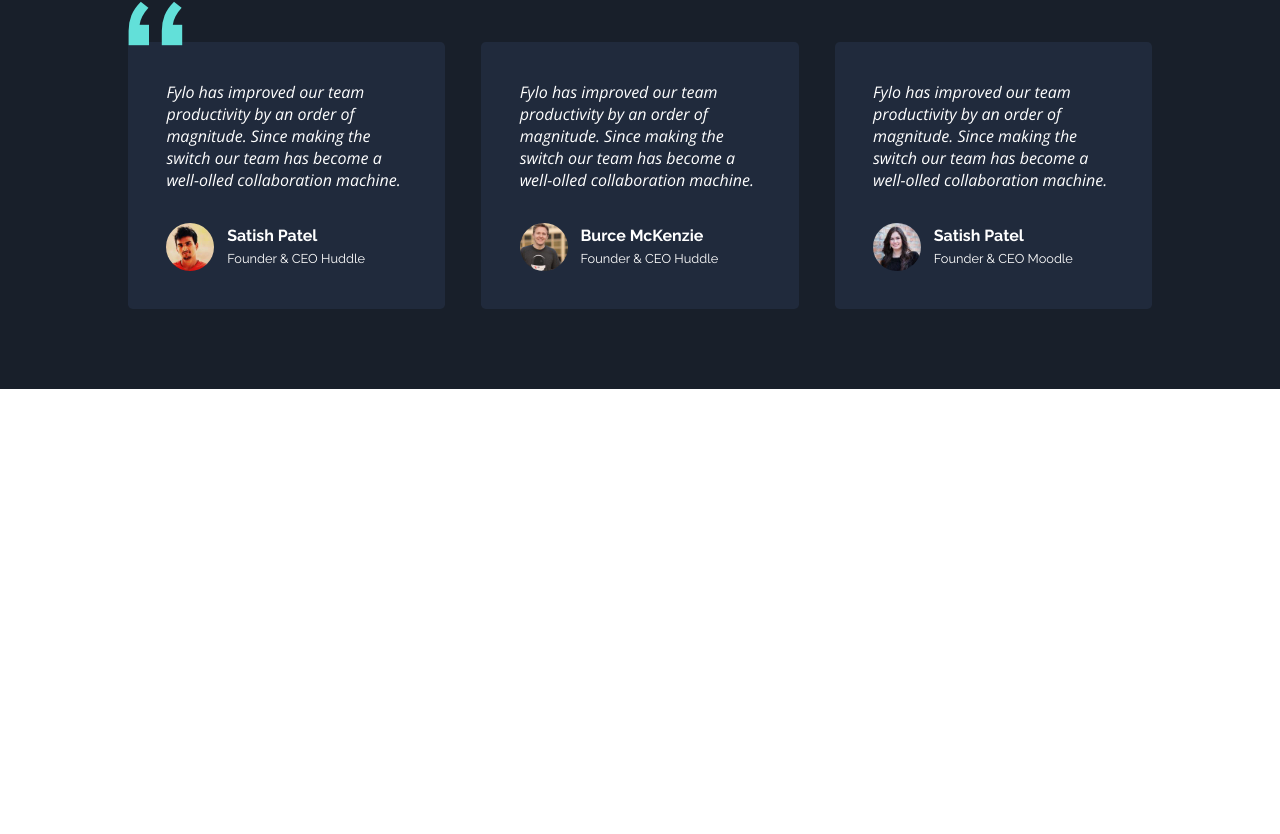
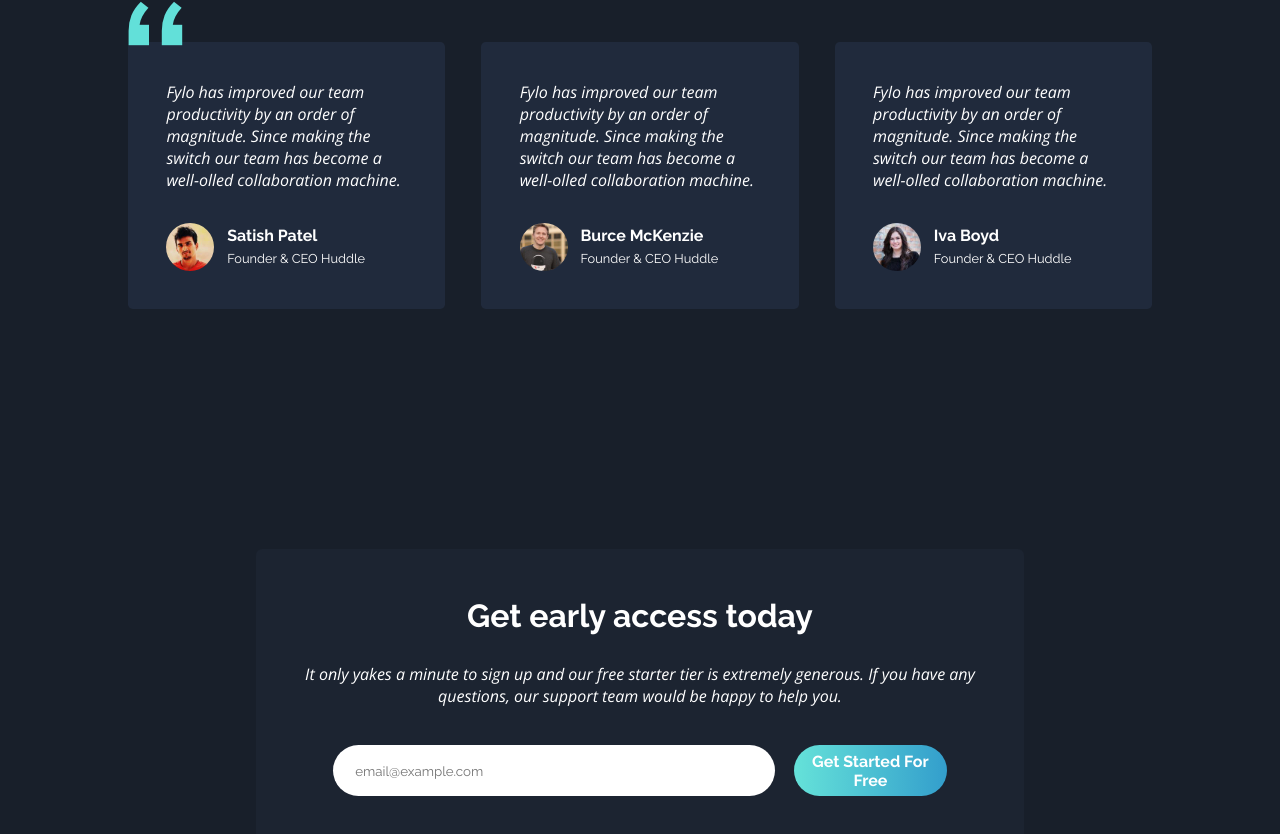
Before and after one commit to victorguirra/fylo, a React (Create React App) app: page / in a window 1280 px wide. Shown: the part 2458-3292 px from the top of the page. Before the commit the page ends 2847 px from the top, so only its background shows below. Built offline with nearby package versions, Linux system fonts and the light colour scheme.

Commit message:
create form

```diff
--- a/src/components/Button/index.tsx
+++ b/src/components/Button/index.tsx
@@ -2,11 +2,12 @@ import { Container } from './styles';
 
 interface IButtonProps {
     title: string;
+    className?: string;
 }
 
-export function Button({ title } : IButtonProps){
+export function Button({ title, className } : IButtonProps){
     return(
-        <Container>
+        <Container className={ className }>
             { title }
         </Container>
     )
--- /dev/null
+++ b/src/components/Input/index.tsx
@@ -0,0 +1,17 @@
+import { InputHTMLAttributes } from 'react';
+import { Container } from './styles';
+
+interface IInputProps extends InputHTMLAttributes<HTMLInputElement>{
+    placeholder: string;
+    className?: string;
+}
+
+export function Input({ placeholder, className, ...rest } : IInputProps){
+    return(
+        <Container
+            placeholder={ placeholder }
+            className={ className }
+            { ...rest }
+        />
+    )
+}
--- /dev/null
+++ b/src/components/Input/styles.ts
@@ -0,0 +1,11 @@
+import styled from 'styled-components';
+
+export const Container = styled.input`
+    height:3.2rem;
+    padding:0 1.4rem;
+
+    color:${({ theme }) => theme.colors.background_main };
+    font-family: ${({ theme }) => theme.fonts.primary };
+
+    border-radius:10rem;
+`;
--- a/src/components/index.ts
+++ b/src/components/index.ts
@@ -1,6 +1,7 @@
 import { Header } from './Header';
 import { Button } from './Button';
+import { Input } from './Input';
 import { Features as FeatureCard } from './Cards/Features';
 import { Testimonials as TestimonialCard } from './Cards/Testimonials';
 
-export { Header, Button, FeatureCard, TestimonialCard };
+export { Header, Button, Input, FeatureCard, TestimonialCard };
--- /dev/null
+++ b/src/pages/Home/sections/Main/Register/index.tsx
@@ -0,0 +1,31 @@
+import { Container, FormContainer, Title, Text, Form } from './styles';
+
+import { Input, Button } from '../../../../../components';
+
+export function Register(){
+    return(
+        <Container>
+            <FormContainer>
+                <Title>Get early access today</Title>
+
+                <Text>
+                    It only yakes a minute to sign up and
+                    our free starter tier is extremely generous.
+                    If you have any <br/> questions, our support
+                    team would be happy to help you.
+                </Text>
+
+                <Form>
+                    <Input
+                        placeholder="email@example.com"
+                        className="input"
+                    />
+                    <Button
+                        title="Get Started For Free"
+                        className="button"
+                    />
+                </Form>
+            </FormContainer>
+        </Container>
+    )
+}
--- /dev/null
+++ b/src/pages/Home/sections/Main/Register/styles.ts
@@ -0,0 +1,56 @@
+import styled from 'styled-components';
+
+export const Container = styled.div`
+    width:100%;
+
+    margin-top:10rem;
+
+    display:flex;
+    justify-content:center;
+`;
+
+export const FormContainer = styled.div`
+    width:60%;
+    background-color:${({ theme }) => theme.colors.background_intro };
+
+    border-radius:.4rem;
+    padding:3rem 0;
+
+    display:flex;
+    flex-direction:column;
+    align-items:center;
+`;
+
+export const Title = styled.h2`
+    color:${({ theme }) => theme.colors.text_primary };
+    font-family:${({ theme }) => theme.fonts.primary };
+    font-size:2rem;
+`;
+
+export const Text = styled.p`
+    color:${({ theme }) => theme.colors.text_primary };
+
+    font-family:${({ theme }) => theme.fonts.secondary };
+    font-size:1rem;
+
+    margin-top:1.8rem;
+    text-align:center;
+`;
+
+export const Form = styled.form`
+    width:80%;
+
+    margin-top:2.4rem;
+
+    display:flex;
+    align-items:center;
+    justify-content:space-between;
+
+    .input {
+        width:72%;
+    }
+
+    .button {
+        width:25%;
+    }
+`;
--- a/src/pages/Home/sections/Main/Testimonials/index.tsx
+++ b/src/pages/Home/sections/Main/Testimonials/index.tsx
@@ -23,8 +23,8 @@ export function Testimonials(){
             text:'Fylo has improved our team productivity by an order of magnitude. Since making the switch our team has become a well-olled collaboration machine.'
         },
         {
-            authorName: 'Satish Patel',
-            authorOffice: 'Founder & CEO Moodle',
+            authorName: 'Iva Boyd',
+            authorOffice: 'Founder & CEO Huddle',
             authorImg: profile3,
             text:'Fylo has improved our team productivity by an order of magnitude. Since making the switch our team has become a well-olled collaboration machine.'
         },
--- a/src/pages/Home/sections/Main/index.tsx
+++ b/src/pages/Home/sections/Main/index.tsx
@@ -3,6 +3,7 @@ import { Container } from './styles';
 import { Features } from './Features';
 import { Hero } from './Hero';
 import { Testimonials } from './Testimonials';
+import { Register } from './Register';
 
 export function Main(){
     return(
@@ -10,6 +11,7 @@ export function Main(){
             <Features />
             <Hero />
             <Testimonials />
+            <Register />
         </Container>
     )
 }
```
